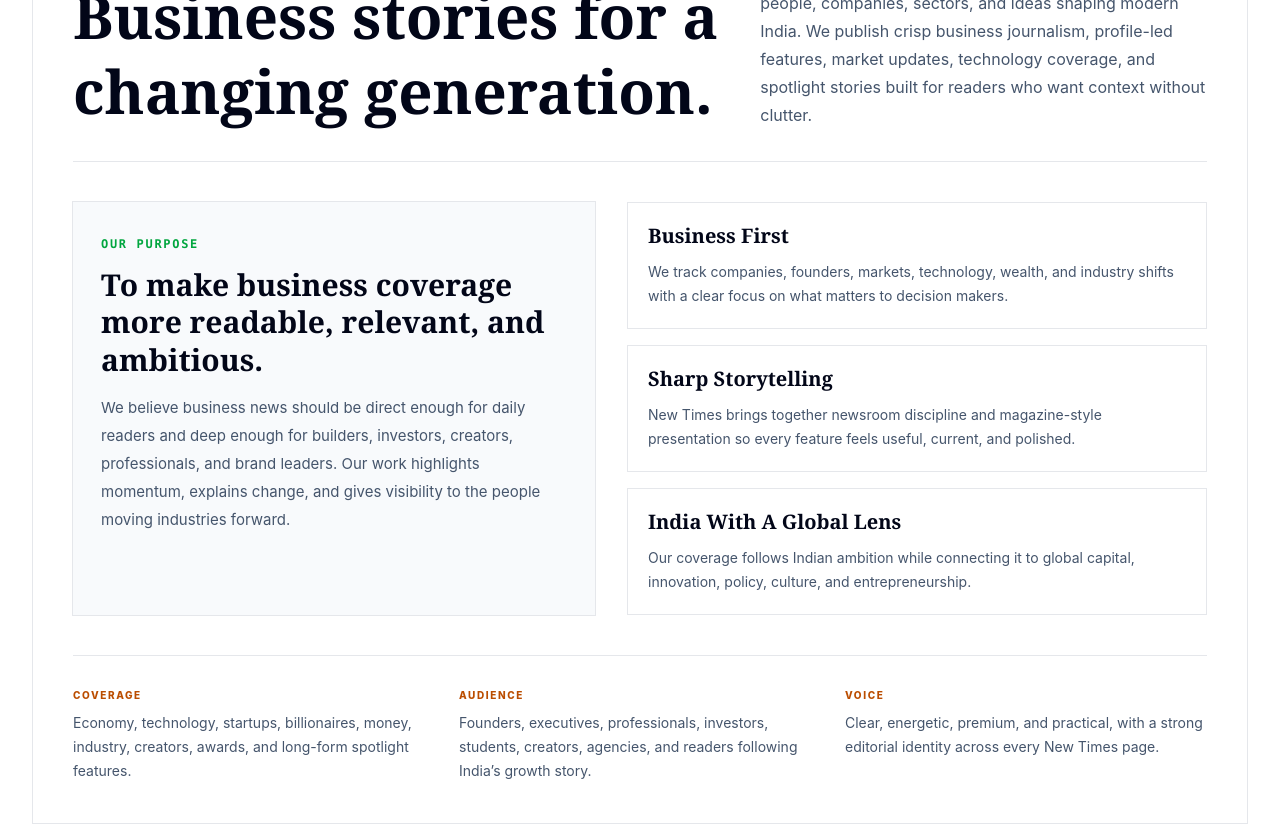
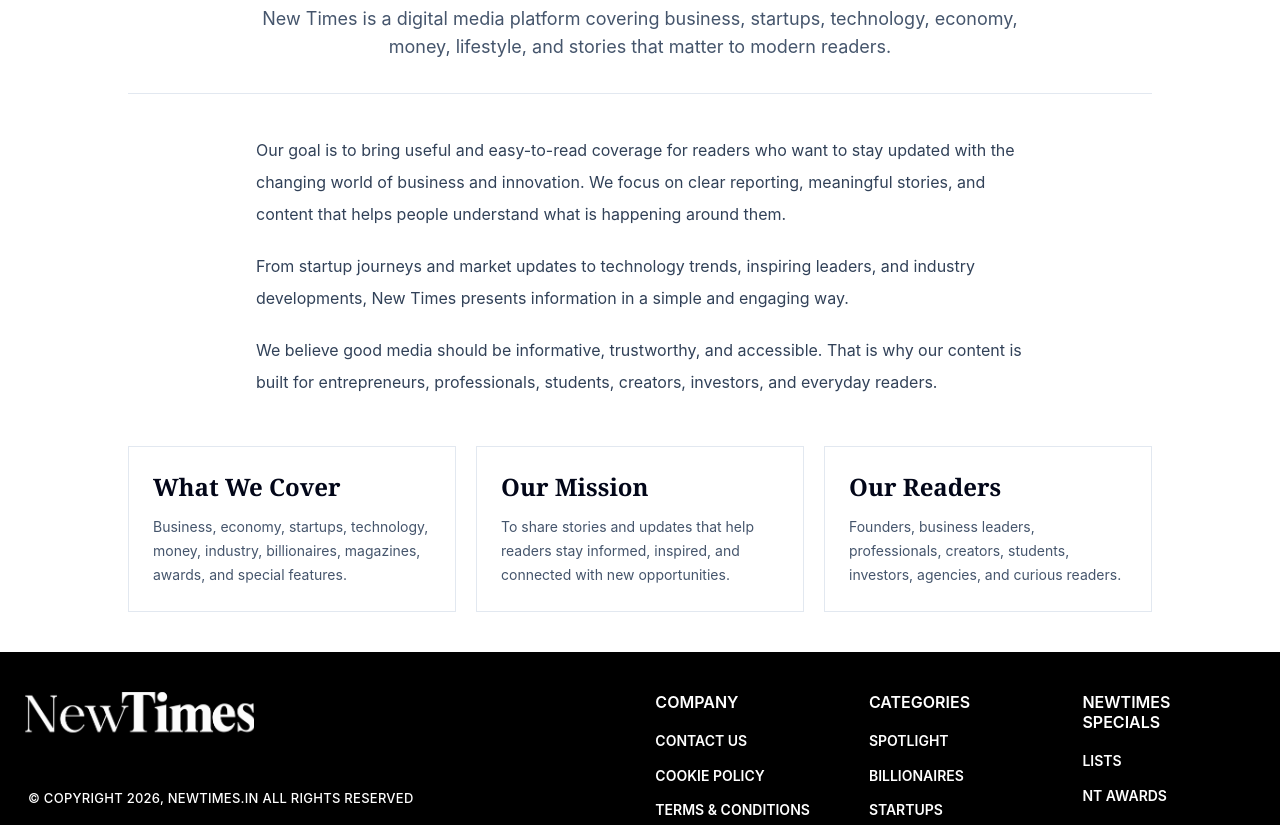
Before and after one commit to paperplanesllp/New-Times, a React (Vite) app: page /about in a window 1280 px wide. Shown: the part 280-1105 px from the top of the page. Built offline with nearby package versions, Linux system fonts and the light colour scheme.

Commit message:
Update About

```diff
--- a/src/pages/About.jsx
+++ b/src/pages/About.jsx
@@ -1,88 +1,52 @@
 import React from 'react';
-
-const pillars = [
-  {
-    title: 'Business First',
-    copy: 'We track companies, founders, markets, technology, wealth, and industry shifts with a clear focus on what matters to decision makers.',
-  },
-  {
-    title: 'Sharp Storytelling',
-    copy: 'New Times brings together newsroom discipline and magazine-style presentation so every feature feels useful, current, and polished.',
-  },
-  {
-    title: 'India With A Global Lens',
-    copy: 'Our coverage follows Indian ambition while connecting it to global capital, innovation, policy, culture, and entrepreneurship.',
-  },
-];
 
 export default function About() {
   return (
-    <main className="min-h-[80vh] bg-white px-4 py-8 text-slate-950 sm:px-6 lg:px-8">
-      <section className="mx-auto max-w-7xl border border-gray-200 bg-white p-5 sm:p-8 lg:p-10">
-        <div className="mb-6 h-1 w-full bg-slate-950" />
-
-        <div className="grid gap-8 border-b border-gray-200 pb-8 lg:grid-cols-[minmax(0,1.1fr)_minmax(340px,0.75fr)] lg:items-end">
-          <div>
-            <span className="mb-3 block font-sans text-[11px] font-extrabold uppercase tracking-[0.2em] text-red-600">
-              About New Times
-            </span>
-            <h1 className="m-0 max-w-4xl font-serif text-4xl font-extrabold leading-tight text-slate-950 md:text-6xl">
-              Business stories for a changing generation.
-            </h1>
-          </div>
-          <p className="font-sans text-base leading-7 text-slate-600">
-            New Times is a digital-first media platform covering the people, companies, sectors, and ideas shaping modern India. We publish crisp business journalism, profile-led features, market updates, technology coverage, and spotlight stories built for readers who want context without clutter.
+    <main className="min-h-[80vh] bg-white px-4 py-10 text-slate-950 sm:px-6 lg:px-8">
+      <section className="mx-auto max-w-5xl">
+        <div className="border-b border-slate-200 pb-8 text-center">
+          <span className="font-sans text-xs font-bold uppercase tracking-[0.18em] text-red-600">
+            About Us
+          </span>
+          <h1 className="mt-4 font-serif text-4xl font-bold leading-tight text-slate-950 md:text-5xl">
+            About New Times
+          </h1>
+          <p className="mx-auto mt-4 max-w-3xl font-sans text-base leading-7 text-slate-600 md:text-lg">
+            New Times is a digital media platform covering business, startups, technology, economy, money, lifestyle, and stories that matter to modern readers.
           </p>
         </div>
 
-        <div className="mt-10 grid gap-8 lg:grid-cols-[minmax(0,0.9fr)_minmax(0,1fr)]">
-          <div className="bg-slate-50 p-7 ring-1 ring-gray-200">
-            <span className="font-mono text-[12px] font-bold uppercase tracking-[0.14em] text-green-600">
-              Our Purpose
-            </span>
-            <h2 className="mt-3 font-serif text-3xl font-bold leading-tight text-slate-950">
-              To make business coverage more readable, relevant, and ambitious.
-            </h2>
-            <p className="mt-4 font-sans text-[15px] leading-7 text-slate-600">
-              We believe business news should be direct enough for daily readers and deep enough for builders, investors, creators, professionals, and brand leaders. Our work highlights momentum, explains change, and gives visibility to the people moving industries forward.
+        <div className="mx-auto mt-10 max-w-3xl space-y-5 font-sans text-base leading-8 text-slate-700">
+          <p>
+            Our goal is to bring useful and easy-to-read coverage for readers who want to stay updated with the changing world of business and innovation. We focus on clear reporting, meaningful stories, and content that helps people understand what is happening around them.
+          </p>
+          <p>
+            From startup journeys and market updates to technology trends, inspiring leaders, and industry developments, New Times presents information in a simple and engaging way.
+          </p>
+          <p>
+            We believe good media should be informative, trustworthy, and accessible. That is why our content is built for entrepreneurs, professionals, students, creators, investors, and everyday readers.
+          </p>
+        </div>
+
+        <div className="mt-12 grid gap-5 md:grid-cols-3">
+          <div className="border border-slate-200 bg-white p-6">
+            <h2 className="font-serif text-2xl font-bold text-slate-950">What We Cover</h2>
+            <p className="mt-3 font-sans text-sm leading-6 text-slate-600">
+              Business, economy, startups, technology, money, industry, billionaires, magazines, awards, and special features.
             </p>
           </div>
 
-          <div className="grid gap-4 sm:grid-cols-3 lg:grid-cols-1">
-            {pillars.map((pillar) => (
-              <article key={pillar.title} className="border border-gray-200 bg-white p-5">
-                <h3 className="font-serif text-xl font-bold leading-tight text-slate-950">
-                  {pillar.title}
-                </h3>
-                <p className="mt-3 font-sans text-sm leading-6 text-slate-600">{pillar.copy}</p>
-              </article>
-            ))}
-          </div>
-        </div>
-
-        <div className="mt-10 grid gap-6 border-t border-gray-200 pt-8 md:grid-cols-3">
-          <div>
-            <span className="block font-sans text-[10px] font-extrabold uppercase tracking-[0.16em] text-amber-700">
-              Coverage
-            </span>
-            <p className="mt-2 font-sans text-sm leading-6 text-slate-600">
-              Economy, technology, startups, billionaires, money, industry, creators, awards, and long-form spotlight features.
+          <div className="border border-slate-200 bg-white p-6">
+            <h2 className="font-serif text-2xl font-bold text-slate-950">Our Mission</h2>
+            <p className="mt-3 font-sans text-sm leading-6 text-slate-600">
+              To share stories and updates that help readers stay informed, inspired, and connected with new opportunities.
             </p>
           </div>
-          <div>
-            <span className="block font-sans text-[10px] font-extrabold uppercase tracking-[0.16em] text-amber-700">
-              Audience
-            </span>
-            <p className="mt-2 font-sans text-sm leading-6 text-slate-600">
-              Founders, executives, professionals, investors, students, creators, agencies, and readers following India’s growth story.
-            </p>
-          </div>
-          <div>
-            <span className="block font-sans text-[10px] font-extrabold uppercase tracking-[0.16em] text-amber-700">
-              Voice
-            </span>
-            <p className="mt-2 font-sans text-sm leading-6 text-slate-600">
-              Clear, energetic, premium, and practical, with a strong editorial identity across every New Times page.
+
+          <div className="border border-slate-200 bg-white p-6">
+            <h2 className="font-serif text-2xl font-bold text-slate-950">Our Readers</h2>
+            <p className="mt-3 font-sans text-sm leading-6 text-slate-600">
+              Founders, business leaders, professionals, creators, students, investors, agencies, and curious readers.
             </p>
           </div>
         </div>
```
